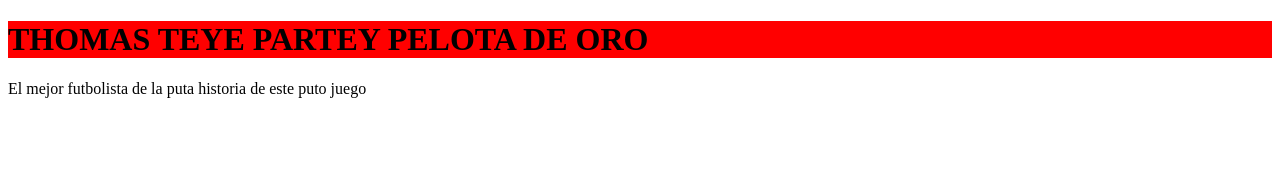
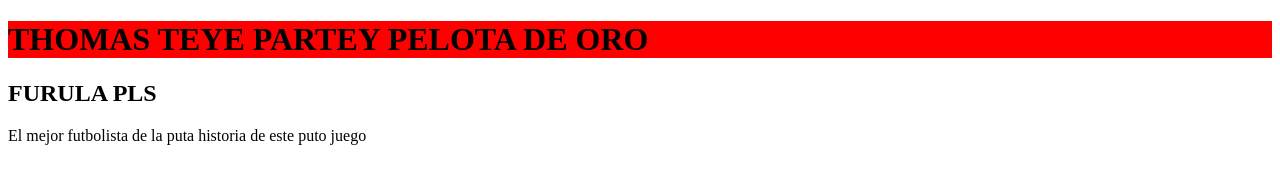
Before and after one commit to TeyeGod/Ejemplo, a plain HTML site: page docs/index.html in a window 1280 px wide. Drawn offline with Linux system fonts and the light colour scheme.

Commit message:
Furula pls

```diff
--- a/docs/index.html
+++ b/docs/index.html
@@ -11,6 +11,7 @@
          <header>
                 <h1>THOMAS TEYE PARTEY PELOTA DE ORO</h1>
          </header>
+         <h2>FURULA PLS</h2>
          <p>El mejor futbolista de la puta historia de este puto juego</p>
      </body>
     </html>
```
